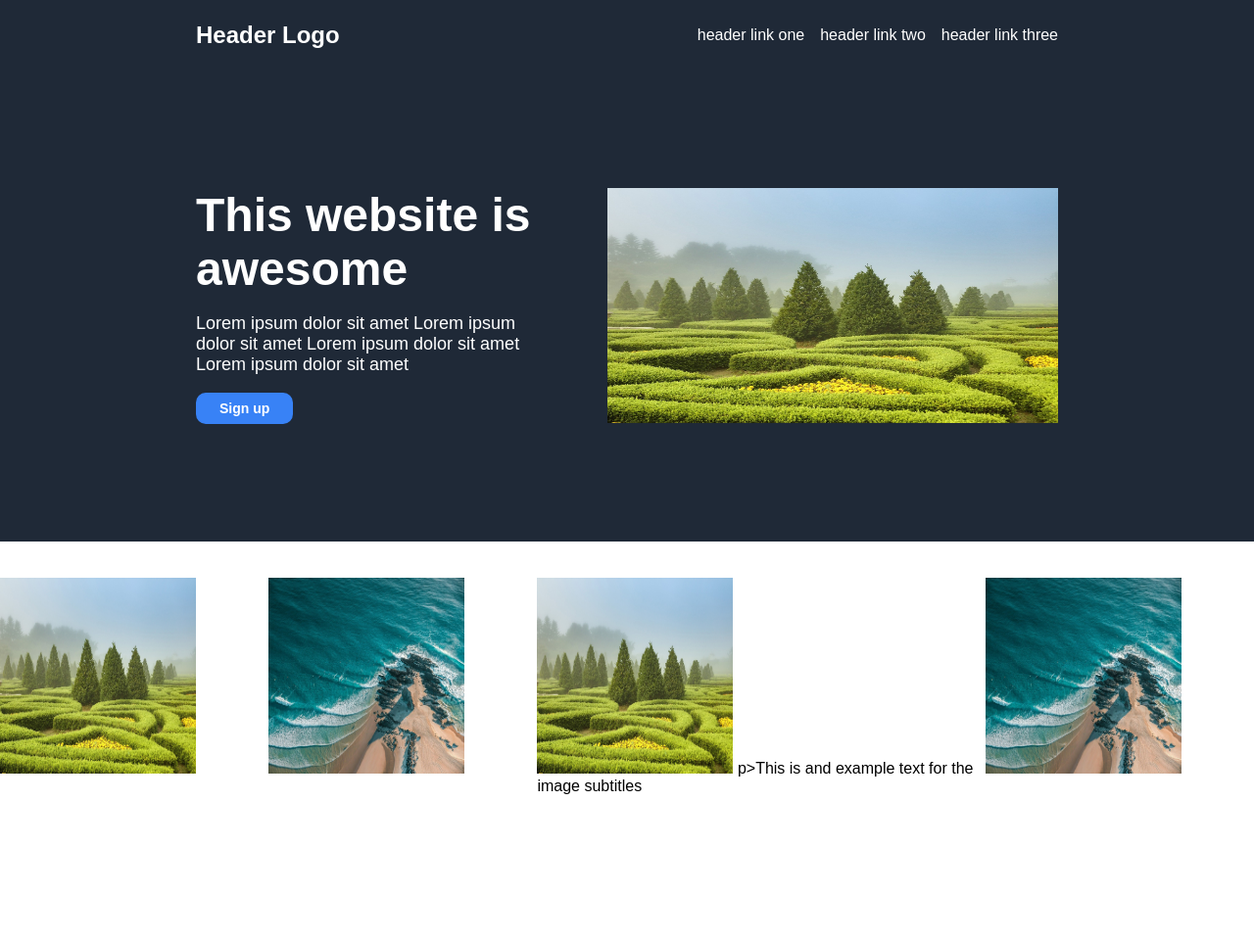
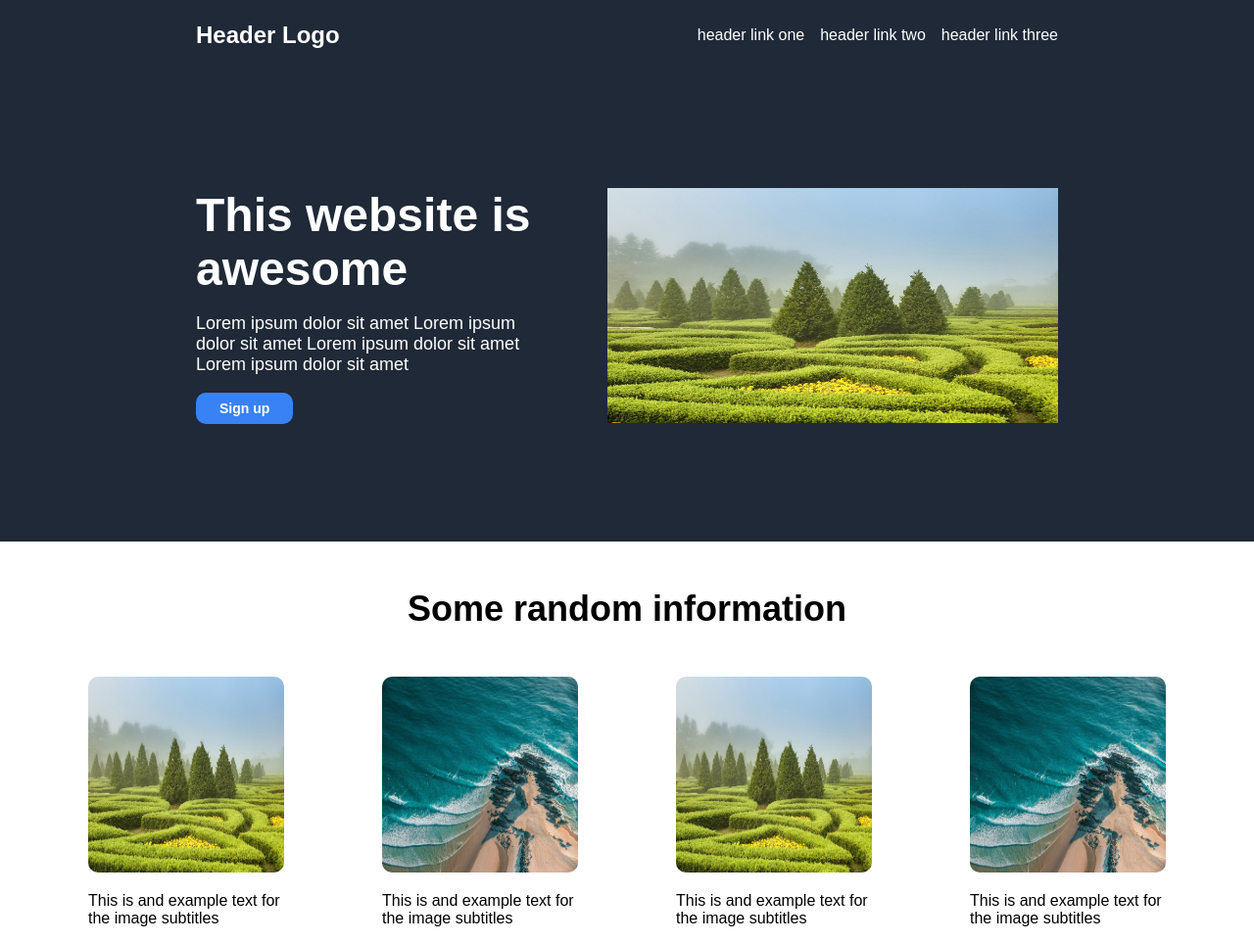
Before and after one commit to FernandoFlach/odin-landing-page, a plain HTML site: page index.html in a window 1280 px wide. Shown: the whole page at 98% size. Before the commit the page ends 862 px from the top, so only its background shows below. Drawn offline with Linux system fonts and the light colour scheme.

Commit message:
Add css for cards and cards title
Stylized the cards and created a div to put the
title inside.

```diff
--- a/index.html
+++ b/index.html
@@ -28,23 +28,25 @@
             </div>
             <img src="images/garden-4647544_1280.jpg" class="hero-image">
         </div>
-    <h1 class="content-title">Some random information</h1>
-    <div class="content">
-        <div>
-            <img src="images/garden-4647544_1280.jpg" class="content-image">
-            <p>This is and example text for the image subtitles</p>
+    <div class="cards-title">
+        <h1 class="cards-title-text">Some random information</h1>
+    </div>
+    <div class="cards">
+        <div class="card">
+            <img src="images/garden-4647544_1280.jpg" class="card-image">
+            <p class="card-text">This is and example text for the image subtitles</p>
         </div>
-        <div>
-            <img src="images/oceans-view-8838022_1280.jpg" class="content-image">
-            <p>This is and example text for the image subtitles</p>
+        <div class="card">
+            <img src="images/oceans-view-8838022_1280.jpg" class="card-image">
+            <p class="card-text">This is and example text for the image subtitles</p>
         </div>
-        <div>
-            <img src="images/garden-4647544_1280.jpg" class="content-image">
-            p>This is and example text for the image subtitles</p>
+        <div class="card">
+            <img src="images/garden-4647544_1280.jpg" class="card-image">
+            <p class="card-text">This is and example text for the image subtitles</p>
         </div>
-        <div>
-            <img src="images/oceans-view-8838022_1280.jpg" class="content-image">
-            <p>This is and example text for the image subtitles</p>
+        <div class="card">
+            <img src="images/oceans-view-8838022_1280.jpg" class="card-image">
+            <p class="card-text">This is and example text for the image subtitles</p>
         </div>
     </div>
 
--- a/styles.css
+++ b/styles.css
@@ -10,9 +10,7 @@ h1{
     margin: 0px;
     color: white;
 }
-p {
-    color:white;
-}
+
 button {
     background-color: #3882F6;
     border: none;
@@ -42,7 +40,6 @@ button {
 }
 .header-logo {
     flex: 1;
-
 }
 
 .links {
@@ -58,7 +55,6 @@ button {
 }
 .hero-text {
     flex:1;
-     /*--------------------------------------------------------------*/
 }
 
 .hero-image{
@@ -72,11 +68,28 @@ button {
 }
 .hero-second-text {
     font-size: 18px;
+    color: white;
 }
-.content {
+.cards {
     display: flex;
+    justify-content: center;
+    gap: 100px;
 }
-.content-image {
+.cards-title {
+    display: flex;
+    justify-content: center;
+}
+.card-image {
     height: 200px;
     width: 200px;
+    border-radius: 10px;
 }
+.card-text {
+    width: 200px;
+}
+.cards-title-text {
+    padding: 48px;
+    font-size: 36px;
+    font-weight: bolder;
+    color: black;
+}
```
